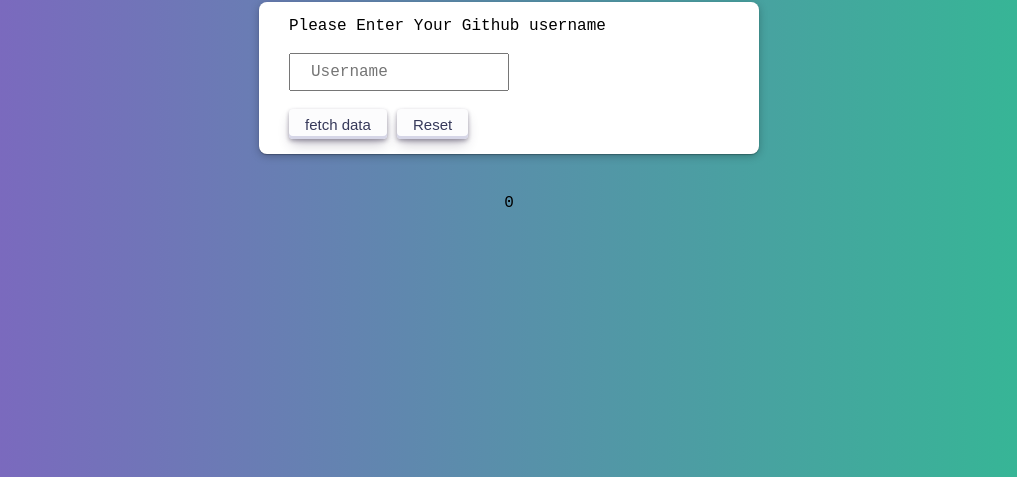
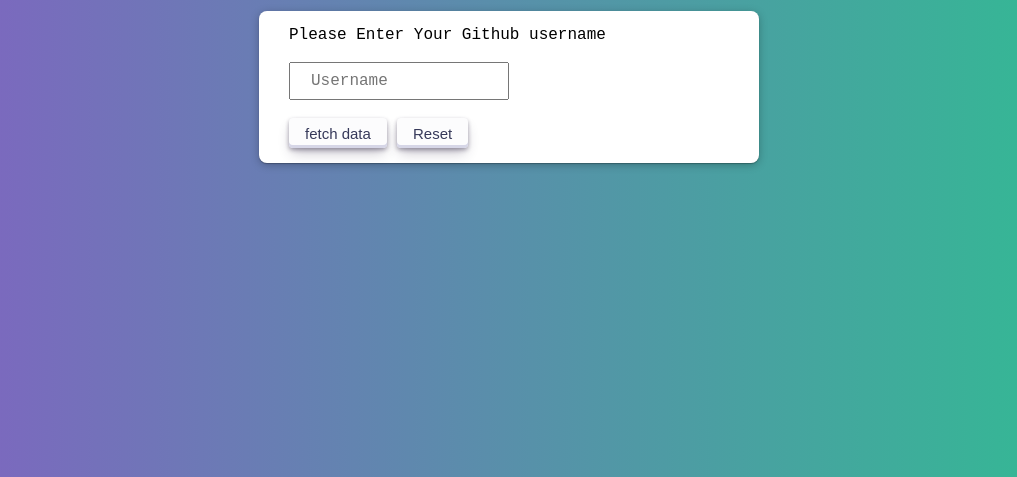
Before and after one commit to devxvik/profilefetch, a plain HTML site: page index.html in a window 1280 px wide. Shown: the part 323-800 px from the top of the page, without its empty margins (131-1148 px from the left). Drawn offline with Linux system fonts and the light colour scheme; no server answers.

```diff
--- a/index.html
+++ b/index.html
@@ -29,7 +29,7 @@
       </div>
 
       <div id="op"></div>
-      <div id="count">0</div>
+      <div id="count"></div>
 
     </div>
     <script src="script.js"></script>
```
